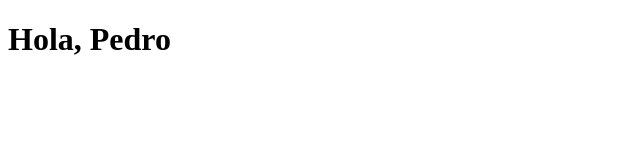
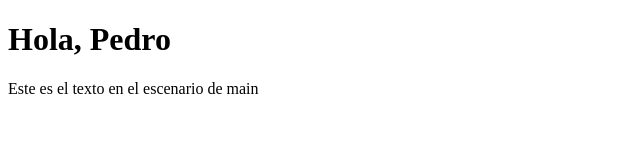
Before and after one commit to Lalo-2991/Practica-2, a plain HTML site: page index.html in a window 1280 px wide. Shown: the whole page, without its empty margins (0-640 px from the left). Drawn offline with Linux system fonts and the light colour scheme.

Commit message:
Texto en main

```diff
--- a/index.html
+++ b/index.html
@@ -7,5 +7,6 @@
 </head>
 <body>
     <h1>Hola, Pedro</h1>
+    <p>Este es el texto en el escenario de main</p>
 </body>
 </html>
```
